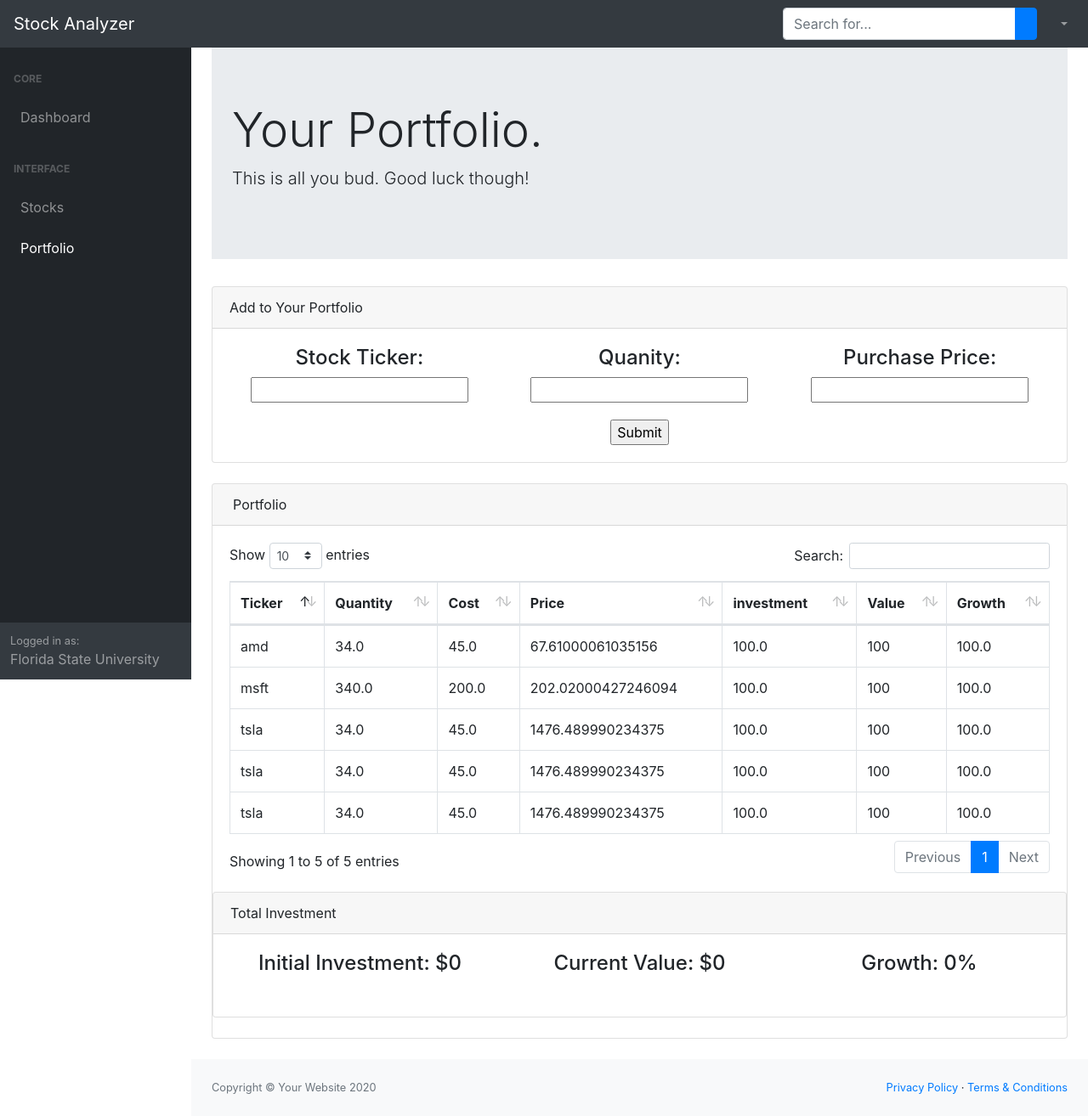
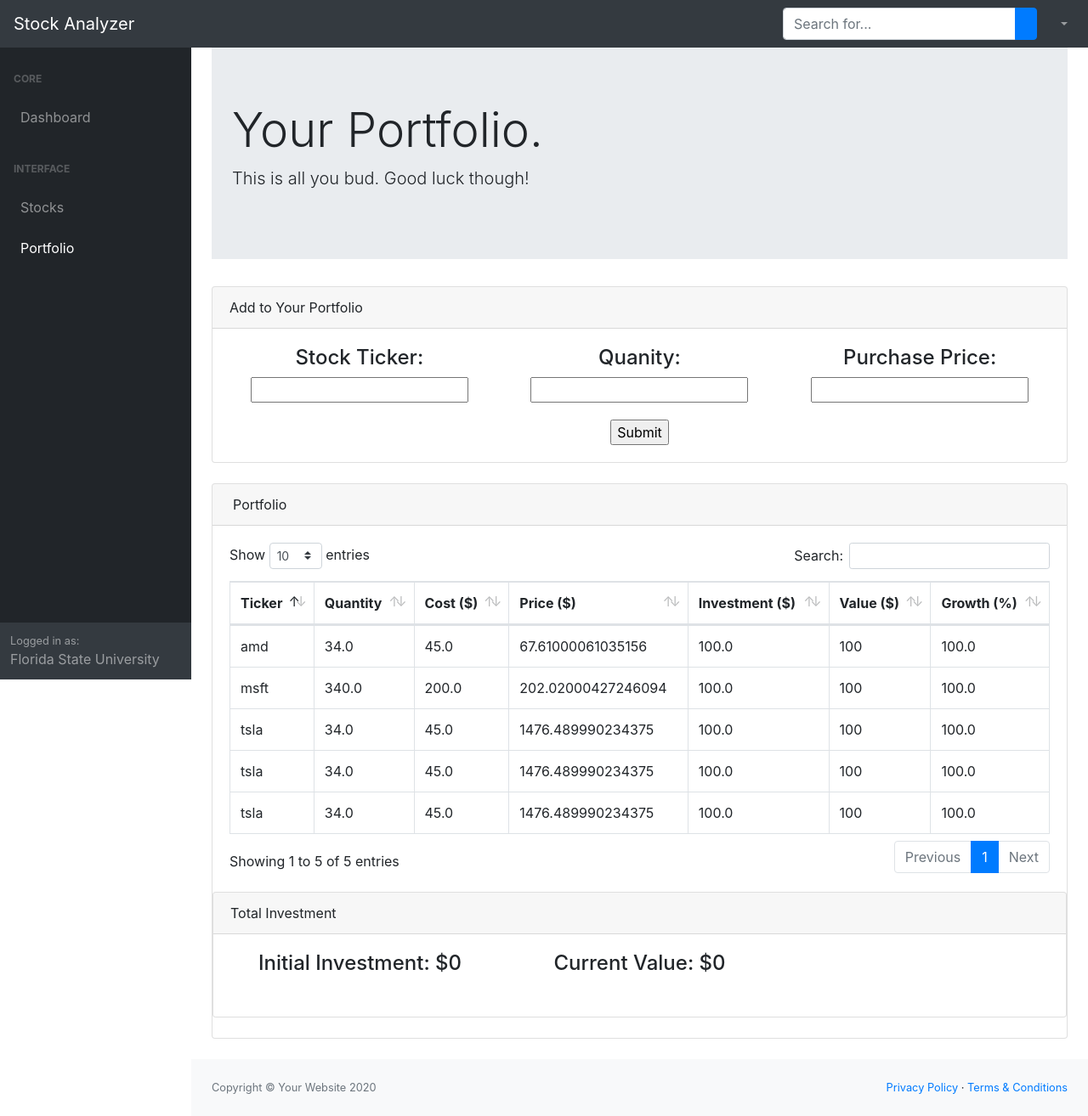
Before and after one commit to am16br/COP4521, a Flask app: page /portfolio in a window 1280 px wide. Shown: the whole page at 85% size. Run offline with Flask 2, Linux system fonts and the light colour scheme; data comes from the database, SQL or seed files in the repository; some libraries are stand-ins or nearby versions.

Commit message:
Update portfolio.html

```diff
--- a/Website/templates/portfolio.html
+++ b/Website/templates/portfolio.html
@@ -113,11 +113,11 @@
                                         <thead>
                                             <td><b>Ticker</b></td>
                                             <td><b>Quantity</b></td>
-                                            <td><b>Cost</b></td>
-                                            <td><b>Price</b></td>
-                                            <td><b>investment</b></td>
-                                            <td><b>Value</b></td>
-                                            <td><b>Growth</b></td>
+                                            <td><b>Cost ($)</b></td>
+                                            <td><b>Price ($)</b></td>
+                                            <td><b>Investment ($)</b></td>
+                                            <td><b>Value ($)</b></td>
+                                            <td><b>Growth (%)</b></td>
                                         </thead>
 
                                         {% for row in rows %}               <!--These are variables that get loaded by the database-->
@@ -143,9 +143,6 @@
                                           </div>
                                           <div class="col-xl-4" style="text-align: center;">
                                               <h4>Current Value: ${{value}}</h4>
-                                          </div>
-                                          <div class="col-xl-4" style="text-align: center;">
-                                              <h4>Growth: {{growth}}%</h4>
                                           </div>
                                       </div>
                                   </form>
```
